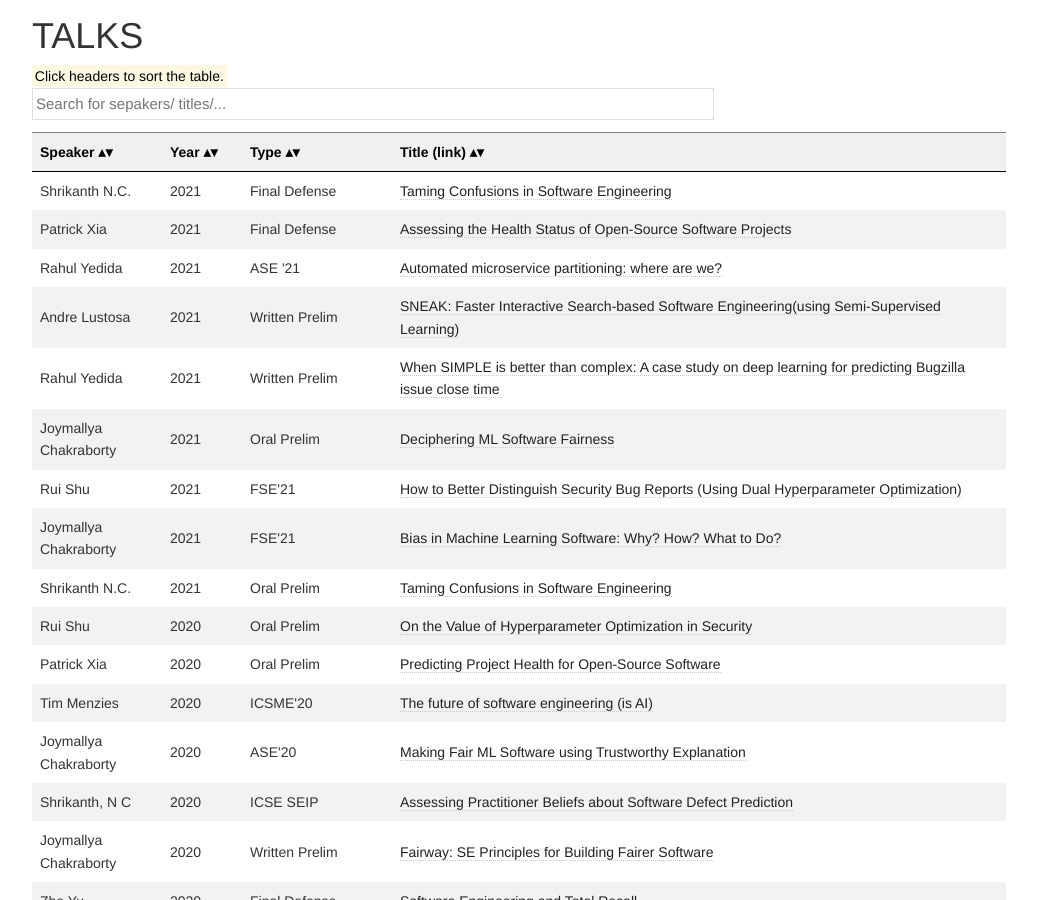
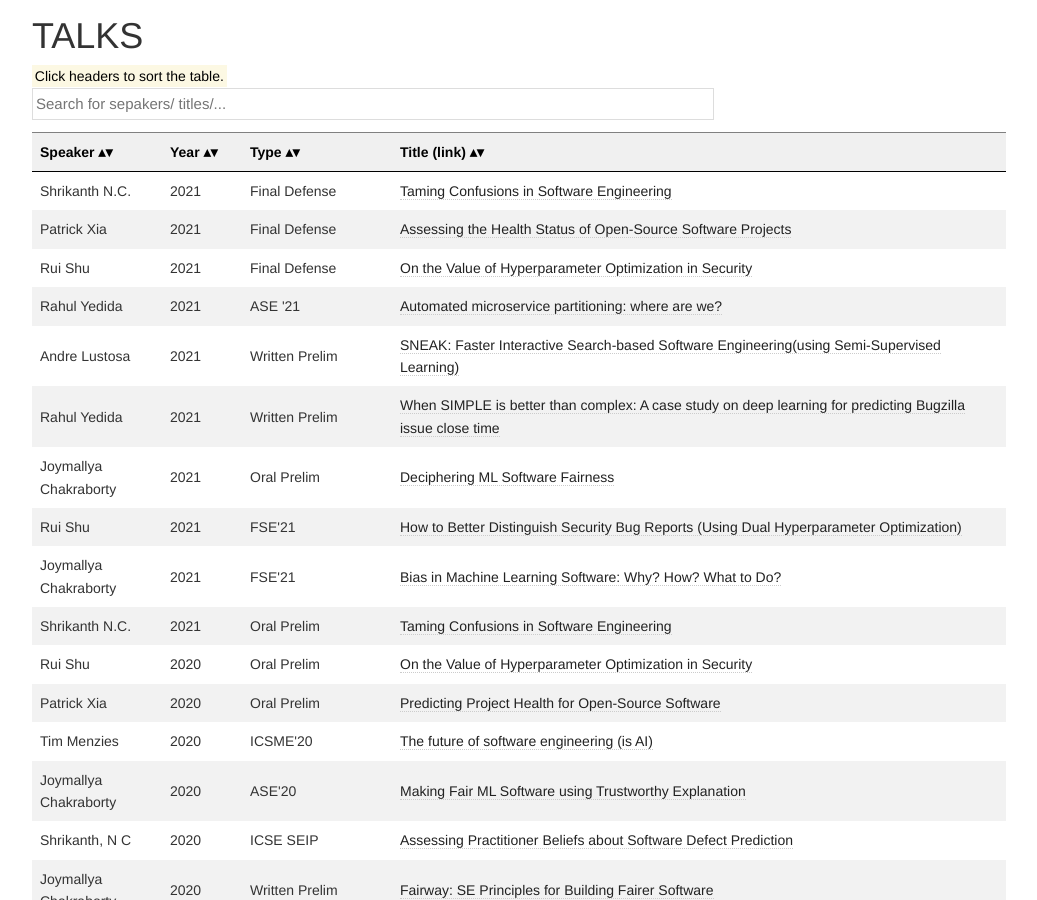
Before and after one commit to ai-se/ai-se.github.io, a Jekyll site: the page built from talks/index.html, in a window 1280 px wide and 900 px high, scrolled down 750 px. Shown: the whole window, without its empty margins (126-1163 px from the left). Built offline with Jekyll 4.4.1, drawn with Linux system fonts in a browser that asks for light colours.

Commit message:
Update index.html

```diff
--- a/talks/index.html
+++ b/talks/index.html
@@ -65,6 +65,13 @@
       <td>2021</td>
       <td>Final Defense</td>
       <td><a href="https://docs.google.com/presentation/d/1WrtQZhARH-SPVrjBoautQA0Gd5D9CJGU0MjXArw4JjU/edit?usp=sharing">Assessing the Health Status of Open-Source Software Projects</a></td>
+    </tr>
+    <tr>
+      <td>Rui Shu</td>
+      <td>2021</td>
+      <td>Final Defense</td>
+      <td><a href="https://docs.google.com/presentation/d/e/2PACX-1vTqHSmCYDg1K_vaAziNHtg3flfGC2VL7xT__4iQsRrSBtpSPLRCWJMQy1gTIqdos7drSlxmicVXya0W/pub?start=false&loop=false&delayms=3000">On the Value of Hyperparameter
+Optimization in Security</a></td>
     </tr>
     <tr>
       <td>Rahul Yedida</td>
```
